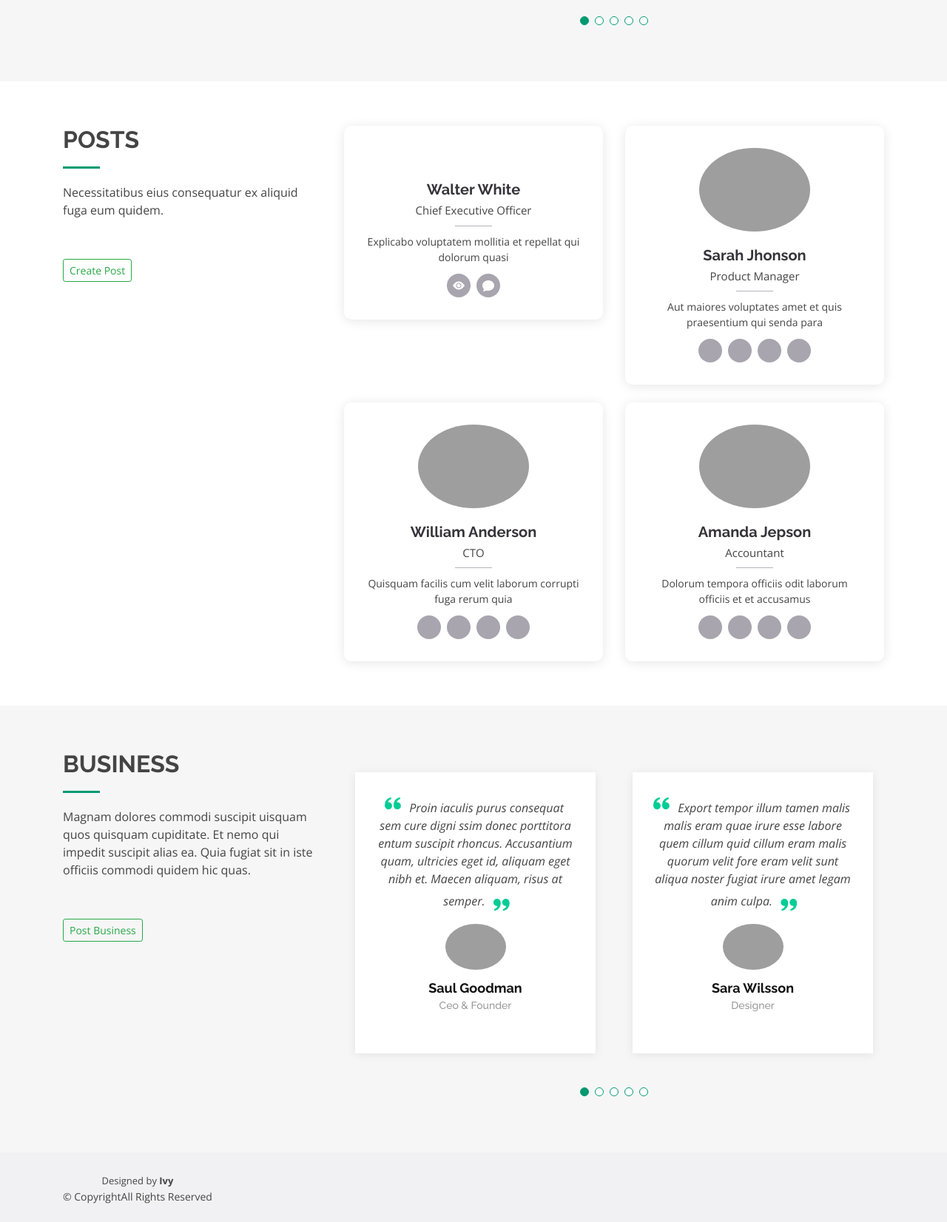
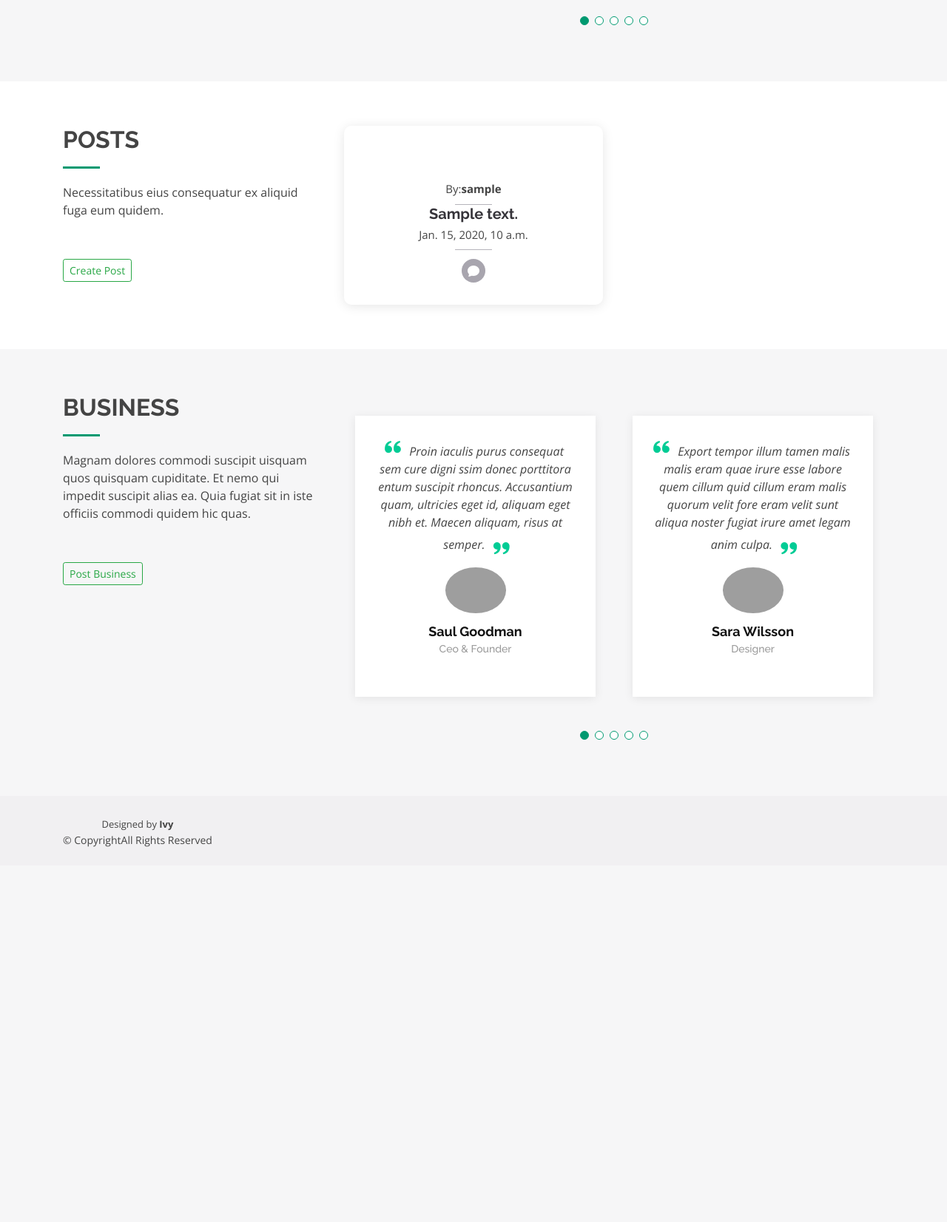
Before and after one commit to IvyJeptoo/myBlock, a Django app: page /home in a window 1280 px wide. Shown: the part 1134-2786 px from the top of the page at 74% size. After the commit the page ends 2279 px from the top, so only its background shows below. Run offline with Django 4.2, Linux system fonts and the light colour scheme; tables that the repository leaves empty hold one stand-in row (values such as "Sample post"); some libraries are stand-ins or nearby versions; grey boxes are pictures that could not be loaded.

Commit message:
display user posts from db

```diff
--- a/hood/admin.py
+++ b/hood/admin.py
@@ -3,3 +3,5 @@
 
 # Register your models here.
 admin.site.register (Profile)
+admin.site.register(Post)
+admin.site.register(Comment)
--- a/hood/models.py
+++ b/hood/models.py
@@ -1,3 +1,4 @@
+from email.policy import default
 from django.db import models
 from cloudinary.models import CloudinaryField
 from django.contrib.auth.models import User
@@ -42,6 +43,7 @@
     user = models.ForeignKey(User, on_delete=models.CASCADE)
     description = models.CharField(max_length=100)
     pub_date = models.DateTimeField(auto_now_add=True, blank=True)
+    image = CloudinaryField('image', default=1)
 
     class Meta:
         ordering = ["-pk"]
--- a/hood/static/css/style.css
+++ b/hood/static/css/style.css
@@ -500,8 +500,8 @@
 }
 .team .member .pic {
   overflow: hidden;
-  width: 150px;
-  border-radius: 50%;
+  /* width: 150px; */
+  /* border-radius: 50%; */
   margin: 0 auto 20px auto;
 }
 .team .member .pic img {
--- a/hood/templates/main/home.html
+++ b/hood/templates/main/home.html
@@ -184,21 +184,21 @@
                 </div>
                 <div class="col-lg-8">
                     <div class="row">
+                        {% for post in posts %}
 
                         <div class="col-lg-6">
                             <div class="member" data-aos="zoom-in" data-aos-delay="100">
                                 <div class="pic"> <a href="">
-                                    <img src="" class="img-fluid" alt="">
+                                    <img style="height: 10rem" src="{{post.image.url}}" class="img-fluid" alt="">
 
                                 </a>
                                 </div>
                                 <div class="member-info">
-                                    <h4>Walter White</h4>
-                                    <span>Chief Executive Officer</span>
-                                    <p>Explicabo voluptatem mollitia et repellat qui dolorum quasi</p>
+                                    <span>By:<strong>{{post.user.username}}</strong></span>
+                                    <h4>{{post.description}}</h4>
+                                    <span>{{post.pub_date}}</span>
                                     <div class="social">
-                                        <a href="{% url 'comment' %}"><i class="bi bi-eye-fill"
-                                                style="color: white;"></i></a>
+
                                         <a href="{% url 'comment' %}"><i class="bi bi-chat-fill"
                                                 style="color: white;"></i></a>
 
@@ -206,60 +206,11 @@
                                 </div>
                             </div>
                         </div>
+                        {% endfor %}
 
-                        <div class="col-lg-6 mt-4 mt-lg-0">
-                            <div class="member" data-aos="zoom-in" data-aos-delay="200">
-                                <div class="pic"><img src="assets/img/team/team-2.jpg" class="img-fluid" alt="">
-                                </div>
-                                <div class="member-info">
-                                    <h4>Sarah Jhonson</h4>
-                                    <span>Product Manager</span>
-                                    <p>Aut maiores voluptates amet et quis praesentium qui senda para</p>
-                                    <div class="social">
-                                        <a href=""><i class="ri-twitter-fill"></i></a>
-                                        <a href=""><i class="ri-facebook-fill"></i></a>
-                                        <a href=""><i class="ri-instagram-fill"></i></a>
-                                        <a href=""> <i class="ri-linkedin-box-fill"></i> </a>
-                                    </div>
-                                </div>
-                            </div>
-                        </div>
 
-                        <div class="col-lg-6 mt-4">
-                            <div class="member" data-aos="zoom-in" data-aos-delay="300">
-                                <div class="pic"><img src="assets/img/team/team-3.jpg" class="img-fluid" alt="">
-                                </div>
-                                <div class="member-info">
-                                    <h4>William Anderson</h4>
-                                    <span>CTO</span>
-                                    <p>Quisquam facilis cum velit laborum corrupti fuga rerum quia</p>
-                                    <div class="social">
-                                        <a href=""><i class="ri-twitter-fill"></i></a>
-                                        <a href=""><i class="ri-facebook-fill"></i></a>
-                                        <a href=""><i class="ri-instagram-fill"></i></a>
-                                        <a href=""> <i class="ri-linkedin-box-fill"></i> </a>
-                                    </div>
-                                </div>
-                            </div>
-                        </div>
 
-                        <div class="col-lg-6 mt-4">
-                            <div class="member" data-aos="zoom-in" data-aos-delay="400">
-                                <div class="pic"><img src="assets/img/team/team-4.jpg" class="img-fluid" alt="">
-                                </div>
-                                <div class="member-info">
-                                    <h4>Amanda Jepson</h4>
-                                    <span>Accountant</span>
-                                    <p>Dolorum tempora officiis odit laborum officiis et et accusamus</p>
-                                    <div class="social">
-                                        <a href=""><i class="ri-twitter-fill"></i></a>
-                                        <a href=""><i class="ri-facebook-fill"></i></a>
-                                        <a href=""><i class="ri-instagram-fill"></i></a>
-                                        <a href=""> <i class="ri-linkedin-box-fill"></i> </a>
-                                    </div>
-                                </div>
-                            </div>
-                        </div>
+
 
                     </div>
 
--- a/hood/views.py
+++ b/hood/views.py
@@ -4,6 +4,7 @@
 from django.views import View
 from .forms import SignUpForm, UpdateProfileForm,UpdateUserForm,CreateProfileForm
 from django.http import HttpResponseRedirect
+from .models import *
 
 
 class SignUpView(View):
@@ -91,8 +92,12 @@
 
 
 def home(request):
+    posts = Post.objects.all()
 
-    return render(request, 'main/home.html')
+
+    return render(request, 'main/home.html', {'posts':posts})
+
+
 
 
 
```
Also changed, not shown: hood/migrations/0002_post_comment.py (added), hood/migrations/0003_post_image.py (added).
